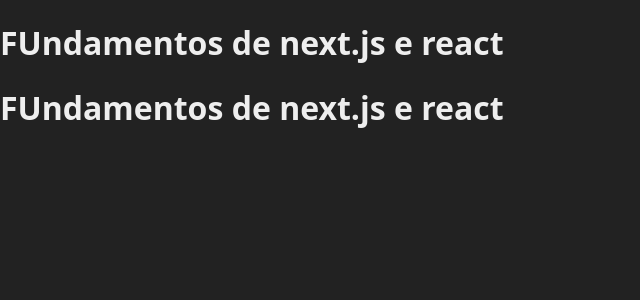
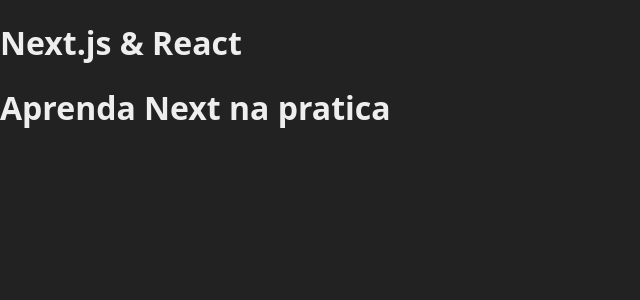
Before and after one commit to Ricardo-Lucena-Clear/Project-Registration-Integration-with-Database, a Next.js app: page /exemplo in a window 1280 px wide. Shown: the top 300 px of the page, without its empty margins (0-640 px from the left). Built offline with nearby package versions, Linux system fonts and the light colour scheme.

Commit message:
Component Properties

```diff
--- a/src/components/Cabeçalho.jsx
+++ b/src/components/Cabeçalho.jsx
@@ -1,7 +1,7 @@
-export default function Cabecalho() {
+export default function Cabecalho(props) {
     return (
         <header>
-            <h1>FUndamentos de next.js e react</h1>
+            <h1>{props.titulo}</h1>
         </header>
     )
 }
--- a/src/pages/exemplo.jsx
+++ b/src/pages/exemplo.jsx
@@ -4,8 +4,8 @@
 export default function Examplo() {
     return (
         <div>
-           <Cabecalho/>
-           <Cabecalho/>
+           <Cabecalho titulo= "Next.js & React"/>
+           <Cabecalho titulo= "Aprenda Next na pratica"/>
 
         </div>
     )
```
